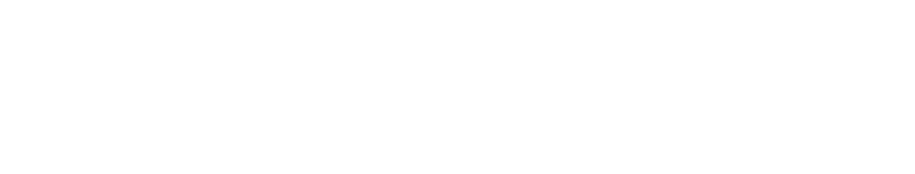
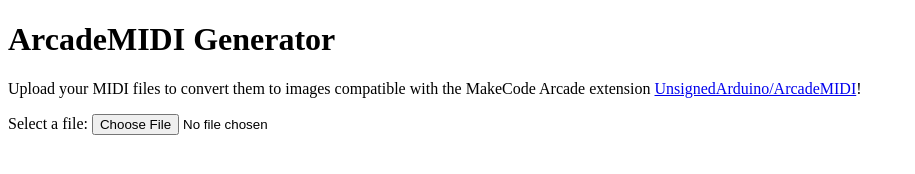
Before and after one commit to UnsignedArduino/ArcadeMIDIGeneratorOnline, a Gatsby site: page / in a window 1280 px wide. Shown: the whole page, without its empty margins (0-915 px from the left). Built offline with nearby package versions, Linux system fonts and the light colour scheme; Gatsby itself is replaced by a stand-in of ours.

Commit message:
Start work on HTML

```diff
--- a/src/pages/index.tsx
+++ b/src/pages/index.tsx
@@ -2,7 +2,27 @@
 import type { HeadFC } from "gatsby";
 
 const IndexPage = () => {
-  return <main></main>;
+  return (
+    <main>
+      <h1>ArcadeMIDI Generator</h1>
+      <p>
+        Upload your MIDI files to convert them to images compatible with the
+        MakeCode Arcade extension{" "}
+        <a href="https://github.com/UnsignedArduino/ArcadeMIDI">
+          UnsignedArduino/ArcadeMIDI
+        </a>
+        !
+      </p>
+
+      <label htmlFor="midi_file">Select a file: </label>
+      <input
+        type="file"
+        id="midi_file"
+        name="midi_file"
+        accept=".mid,.midi,audio/midi,audio/x-midi"
+      ></input>
+    </main>
+  );
 };
 
 export default IndexPage;
```
